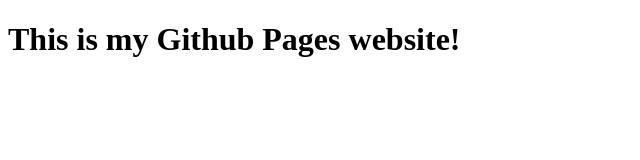
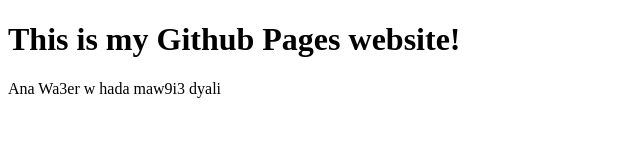
Before and after one commit to ItzAstroTheNoob/ItzAstroTheNoob.github.io, a plain HTML site: page index.html in a window 1280 px wide. Shown: the whole page, without its empty margins (0-640 px from the left). Drawn offline with Linux system fonts and the light colour scheme.

Commit message:
Add Test title

```diff
--- a/index.html
+++ b/index.html
@@ -7,5 +7,6 @@
 </head>
 <body>
     <h1>This is my Github Pages website!</h1>
+    Ana Wa3er w hada maw9i3 dyali
 </body>
 </html>
```
